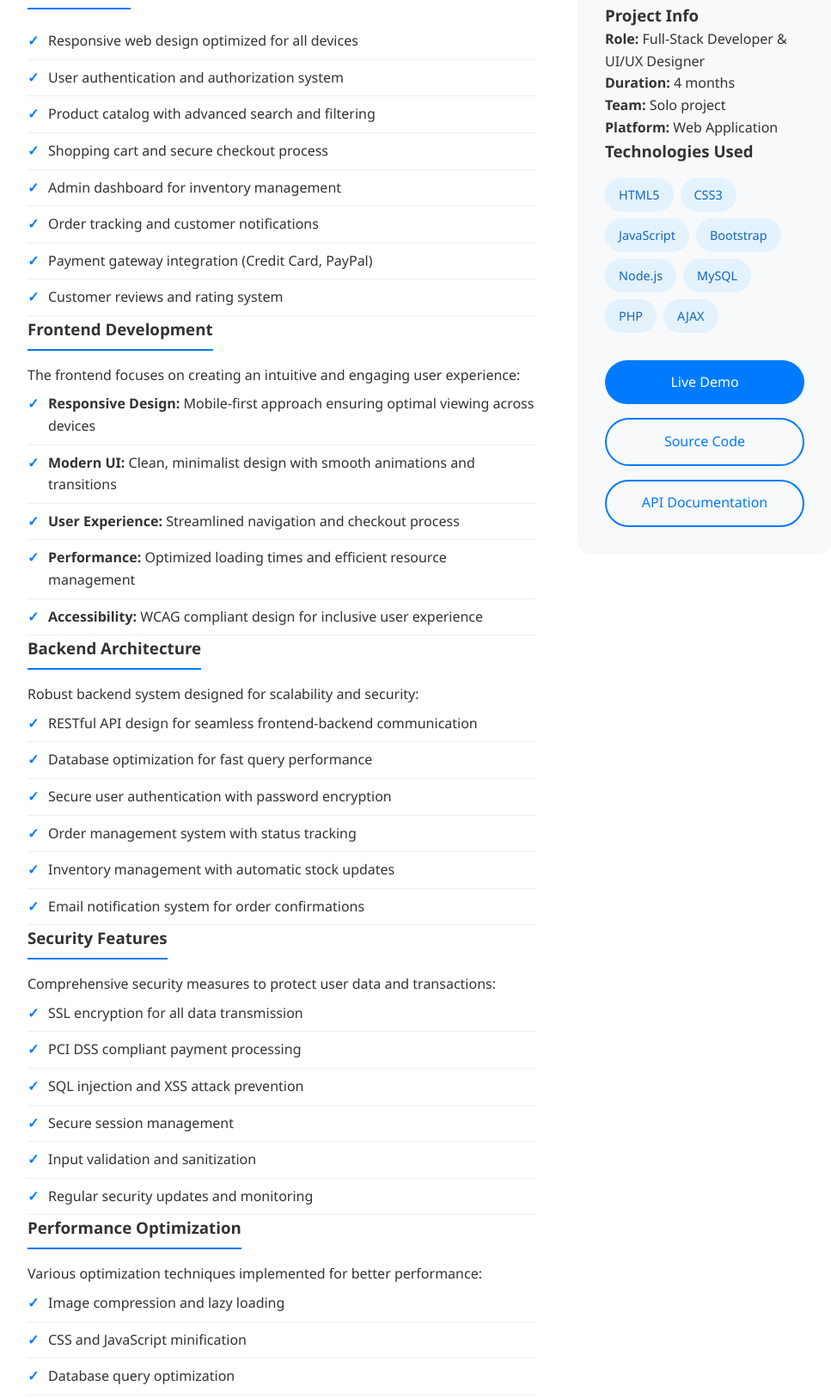
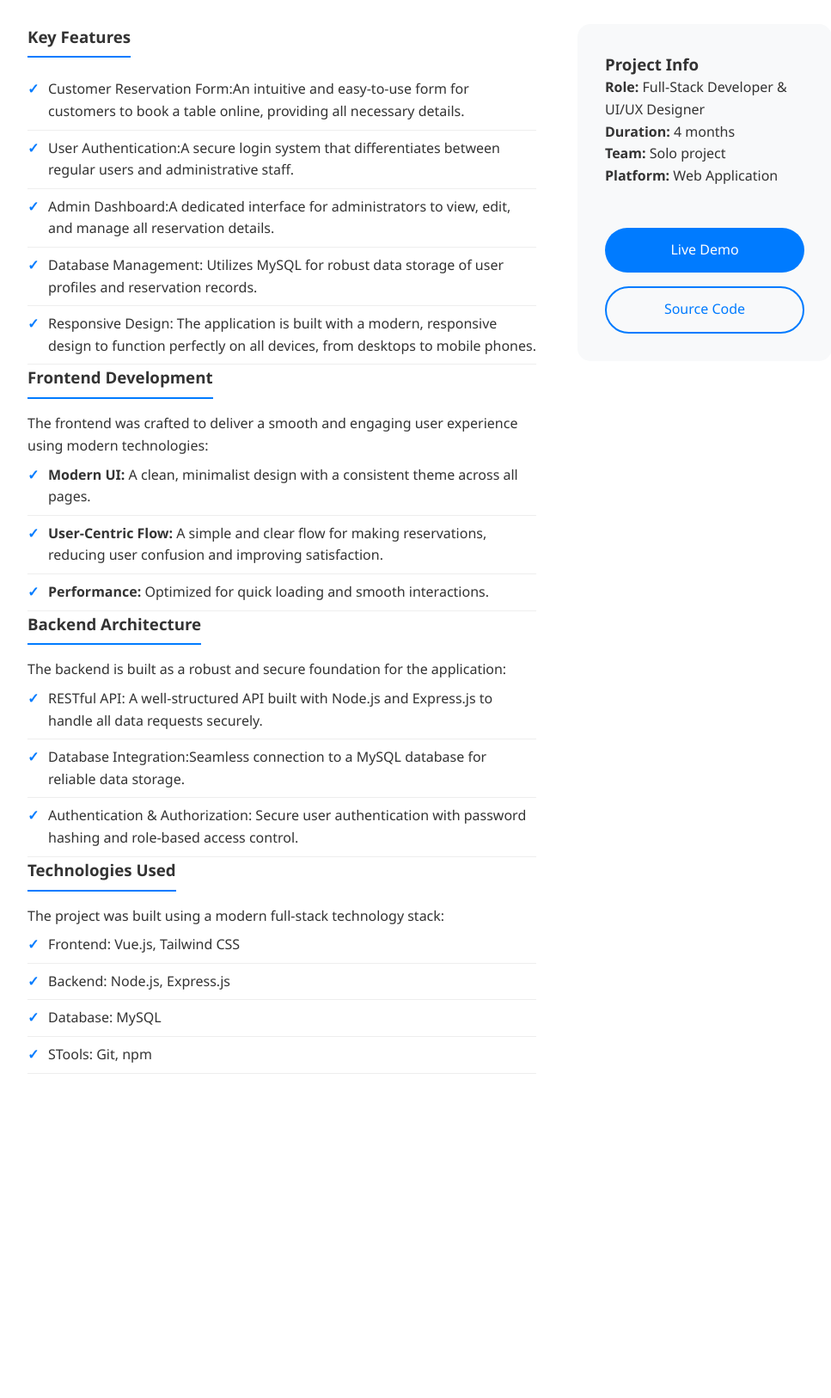
Before and after one commit to bambie-kt/PortfolioKrongthong, a plain HTML site: page project3.html in a window 1280 px wide. Shown: the part 1084-2710 px from the top of the page at 86% size, without its empty margins (140-1107 px from the left). After the commit the page ends 2381 px from the top, so only its background shows below. Drawn offline with Linux system fonts and the light colour scheme.

Commit message:
update project3

```diff
--- a/project3.html
+++ b/project3.html
@@ -35,7 +35,7 @@
     <div style="text-align: center; margin-bottom: 3rem;">
       <h2>Project Overview</h2>
       <p style="max-width: 800px; margin: 1rem auto; font-size: 1.1rem; color: #666;">
-        A full-stack e-commerce web application featuring modern responsive design, user authentication, product management, and integrated payment systems. Built with focus on user experience, performance optimization, and scalable architecture for growing businesses.
+      DineUp is a full-stack web application developed to streamline the table reservation process for restaurants. It offers a seamless online experience for customers to book tables and provides an efficient administrative panel for restaurant staff to manage and track all reservations. The platform is designed with a focus on ease of use, security, and a modern, responsive user interface.
       </p>
     </div>
 
@@ -46,57 +46,46 @@
       <div class="project-info">
         <h3>Key Features</h3>
         <ul>
-          <li>Responsive web design optimized for all devices</li>
-          <li>User authentication and authorization system</li>
-          <li>Product catalog with advanced search and filtering</li>
-          <li>Shopping cart and secure checkout process</li>
-          <li>Admin dashboard for inventory management</li>
-          <li>Order tracking and customer notifications</li>
-          <li>Payment gateway integration (Credit Card, PayPal)</li>
-          <li>Customer reviews and rating system</li>
+          <li>Customer Reservation Form:An intuitive and easy-to-use form for customers to book a table online, providing all necessary details.</li>
+          <li>User Authentication:A secure login system that differentiates between regular users and administrative staff.</li>
+          <li>Admin Dashboard:A dedicated interface for administrators to view, edit, and manage all reservation details.</li>
+          <li>Database Management: Utilizes MySQL for robust data storage of user profiles and reservation records.</li>
+          <li>Responsive Design: The application is built with a modern, responsive design to function perfectly on all devices, from desktops to mobile phones.</li>
+
         </ul>
 
         <h3>Frontend Development</h3>
-        <p>The frontend focuses on creating an intuitive and engaging user experience:</p>
+        <p>The frontend was crafted to deliver a smooth and engaging user experience using modern technologies:</p>
 
         <ul>
-          <li><strong>Responsive Design:</strong> Mobile-first approach ensuring optimal viewing across devices</li>
-          <li><strong>Modern UI:</strong> Clean, minimalist design with smooth animations and transitions</li>
-          <li><strong>User Experience:</strong> Streamlined navigation and checkout process</li>
-          <li><strong>Performance:</strong> Optimized loading times and efficient resource management</li>
-          <li><strong>Accessibility:</strong> WCAG compliant design for inclusive user experience</li>
+          <li><strong>Modern UI:</strong> A clean, minimalist design with a consistent theme across all pages.</li>
+          <li><strong>User-Centric Flow:</strong> A simple and clear flow for making reservations, reducing user confusion and improving satisfaction.</li>
+          <li><strong>Performance:</strong> Optimized for quick loading and smooth interactions.</li>
+
         </ul>
 
         <h3>Backend Architecture</h3>
-        <p>Robust backend system designed for scalability and security:</p>
+        <p>The backend is built as a robust and secure foundation for the application:</p>
         <ul>
-          <li>RESTful API design for seamless frontend-backend communication</li>
-          <li>Database optimization for fast query performance</li>
-          <li>Secure user authentication with password encryption</li>
-          <li>Order management system with status tracking</li>
-          <li>Inventory management with automatic stock updates</li>
-          <li>Email notification system for order confirmations</li>
+          <li>RESTful API: A well-structured API built with Node.js and Express.js to handle all data requests securely.</li>
+          <li>Database Integration:Seamless connection to a MySQL database for reliable data storage.</li>
+          <li>Authentication & Authorization: Secure user authentication with password hashing and role-based access control.</li>
+
         </ul>
 
-        <h3>Security Features</h3>
-        <p>Comprehensive security measures to protect user data and transactions:</p>
+        <h3>Technologies Used</h3>
+        <p>The project was built using a modern full-stack technology stack:</p>
         <ul>
-          <li>SSL encryption for all data transmission</li>
-          <li>PCI DSS compliant payment processing</li>
-          <li>SQL injection and XSS attack prevention</li>
-          <li>Secure session management</li>
-          <li>Input validation and sanitization</li>
-          <li>Regular security updates and monitoring</li>
+          <li>Frontend: Vue.js, Tailwind CSS</li>
+          <li>Backend: Node.js, Express.js</li>
+          <li>Database: MySQL</li>
+          <li>STools: Git, npm</li>
+
         </ul>
 
-        <h3>Performance Optimization</h3>
-        <p>Various optimization techniques implemented for better performance:</p>
+
         <ul>
-          <li>Image compression and lazy loading</li>
-          <li>CSS and JavaScript minification</li>
-          <li>Database query optimization</li>
-          <li>Caching strategies for frequently accessed data</li>
-          <li>Content Delivery Network (CDN) integration</li>
+
         </ul>
       </div>
 
@@ -108,41 +97,20 @@
         <p><strong>Team:</strong> Solo project</p>
         <p><strong>Platform:</strong> Web Application</p>
 
-        <h3>Technologies Used</h3>
+        <h3></h3>
         <div class="tech-stack">
-          <span class="tech-tag">HTML5</span>
-          <span class="tech-tag">CSS3</span>
-          <span class="tech-tag">JavaScript</span>
-          <span class="tech-tag">Bootstrap</span>
-          <span class="tech-tag">Node.js</span>
-          <span class="tech-tag">MySQL</span>
-          <span class="tech-tag">PHP</span>
-          <span class="tech-tag">AJAX</span>
+
         </div>
 
         <div class="project-links">
           <a href="#" class="project-link">Live Demo</a>
           <a href="#" class="project-link secondary">Source Code</a>
-          <a href="#" class="project-link secondary">API Documentation</a>
+
         </div>
       </div>
     </div>
 
-    <!-- Project Gallery -->
-    <div class="project-gallery">
-      <h3>Application Screenshots</h3>
-      <div class="gallery-grid">
-        <div class="gallery-item">
-          <img src="project3-screen1.jpg" alt="Homepage">
-        </div>
-        <div class="gallery-item">
-          <img src="project3-screen2.jpg" alt="Product Catalog">
-        </div>
-        <div class="gallery-item">
-          <img src="project3-screen3.jpg" alt="Shopping Cart">
-        </div>
-        <div class="gallery-item">
-          <img src="project3-screen4.jpg" alt="Admin Dashboard">
+
         </div>
       </div>
     </div>
```
Also changed, not shown: index.html (+1 -0 lines), project1.html (+1 -0 lines), project3.jpg (added).
